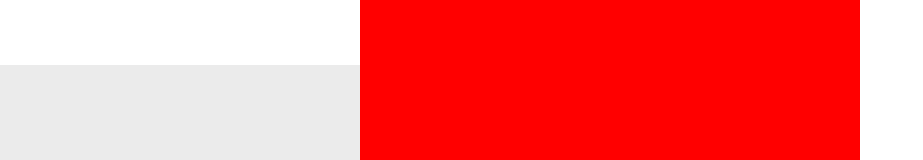
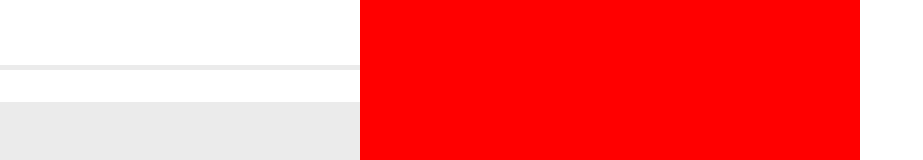
Before and after one commit to ahoymarcus/reactjs-restaurants-search-app, a React (Create React App) app: page / in a window 1280 px wide. Shown: the part 195-355 px from the top of the page, without its empty margins (0-923 px from the left). Built offline with nearby package versions, Linux system fonts and the light colour scheme.

Commit message:
Inserir component RestaurantCard e seu styled-component

```diff
--- /dev/null
+++ b/src/components/RestaurantCard/styles.js
@@ -0,0 +1,18 @@
+import styled from 'styled-components';
+
+
+export const Restaurant = styled.div`
+	display: flex;
+	justify-content: space-between;
+
+	cursor: poiter;
+	margin-top: 5px;
+	padding: 16px;
+	background-color: #ffffff;
+
+	border-left: 5px solid transparent;
+	:hover {
+		border-left-color: ${(props) => props.theme.colors.primary};
+		background-color: ${(props) => props.theme.colors.background};
+	}
+`;
--- a/src/components/index.js
+++ b/src/components/index.js
@@ -1 +1,3 @@
 export { default as Card } from './ImageCard';
+
+export { default as RestaurantCard } from './RestaurantCard';
--- a/src/pages/Home/index.jsx
+++ b/src/pages/Home/index.jsx
@@ -7,7 +7,7 @@
 
 import { Wrapper, Container, Search, Logo, CarouselTitle, Carousel, Map } from './styles';
 
-import { Card } from '../../components';
+import { Card, RestaurantCard } from '../../components';
 
 
 const Home = () => {
@@ -52,6 +52,7 @@
 						<Card photo={restaurante} title="nome sei lá" />
 					</Carousel>
 				</Search>
+				<RestaurantCard />
 			</Container>
 			<Map />
 		</Wrapper>
```
Also changed, not shown: src/components/RestaurantCard/index.jsx (added, +10 -0 lines).
